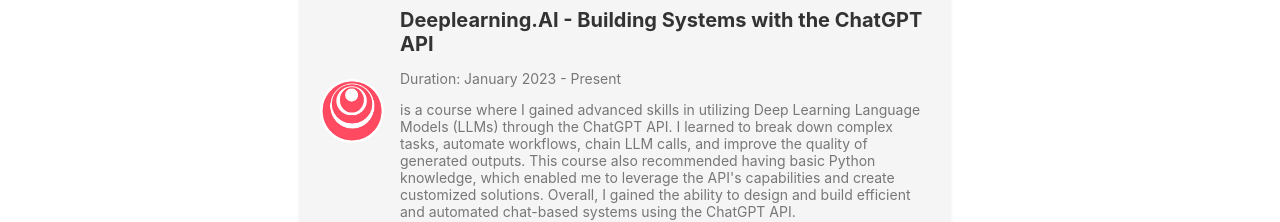
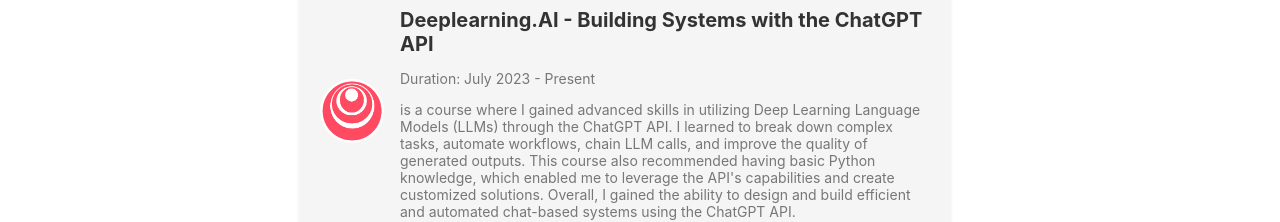
Before and after one commit to pablobezard/Portfolio, a React (Create React App) app: page /experience in a window 1280 px wide. Shown: the part 221-443 px from the top of the page. Built offline with nearby package versions, Linux system fonts and the light colour scheme.

Commit message:
deeplearning

```diff
--- a/src/components/Experience/Experience.jsx
+++ b/src/components/Experience/Experience.jsx
@@ -27,7 +27,7 @@
           <div className="experience-details">
             <h3>Deeplearning.AI - Building Systems with the ChatGPT API</h3>
             <p className="experience-details"></p>
-            <p className="experience-details">Duration: January 2023 - Present</p>
+            <p className="experience-details">Duration: July 2023 - Present</p>
             <p className="experience-description">
 
             is a course where I gained advanced skills in utilizing Deep Learning Language Models (LLMs) through the ChatGPT API.
```
Also changed, not shown: 7 other files (tests, documents, lock files or other folders).
